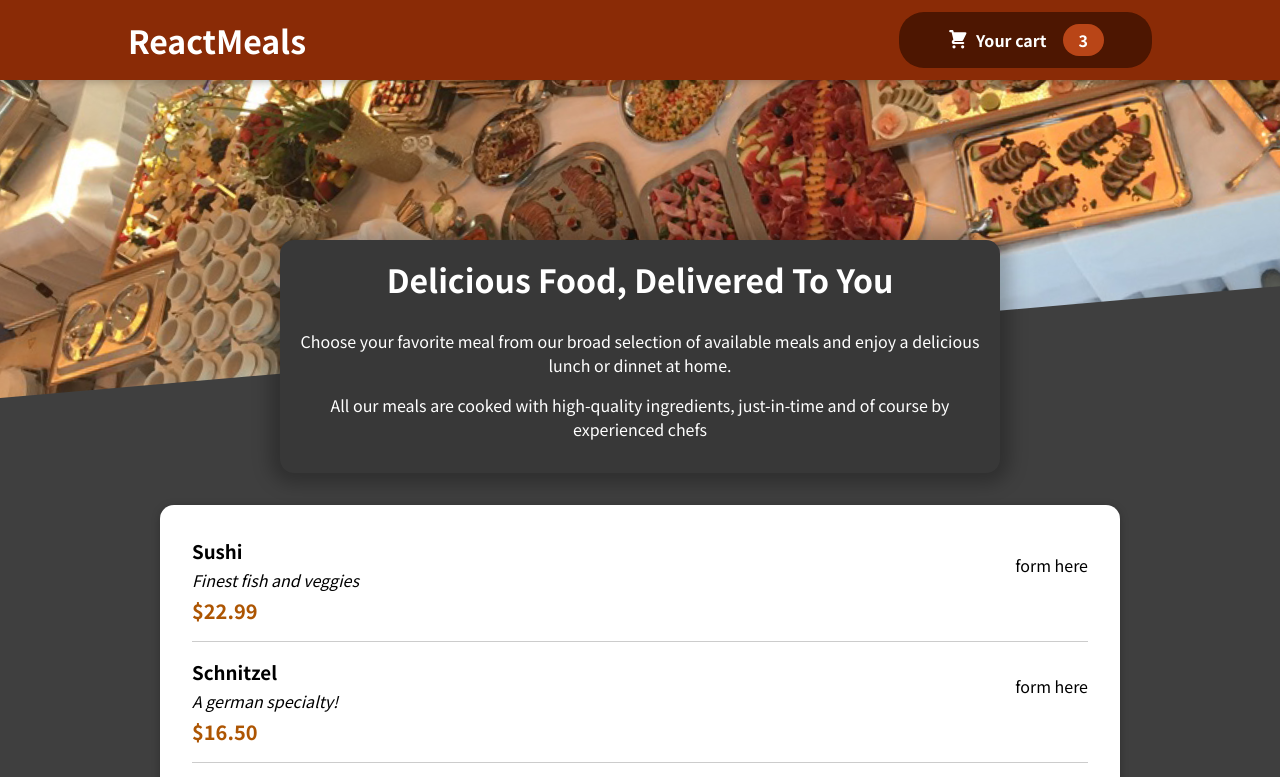
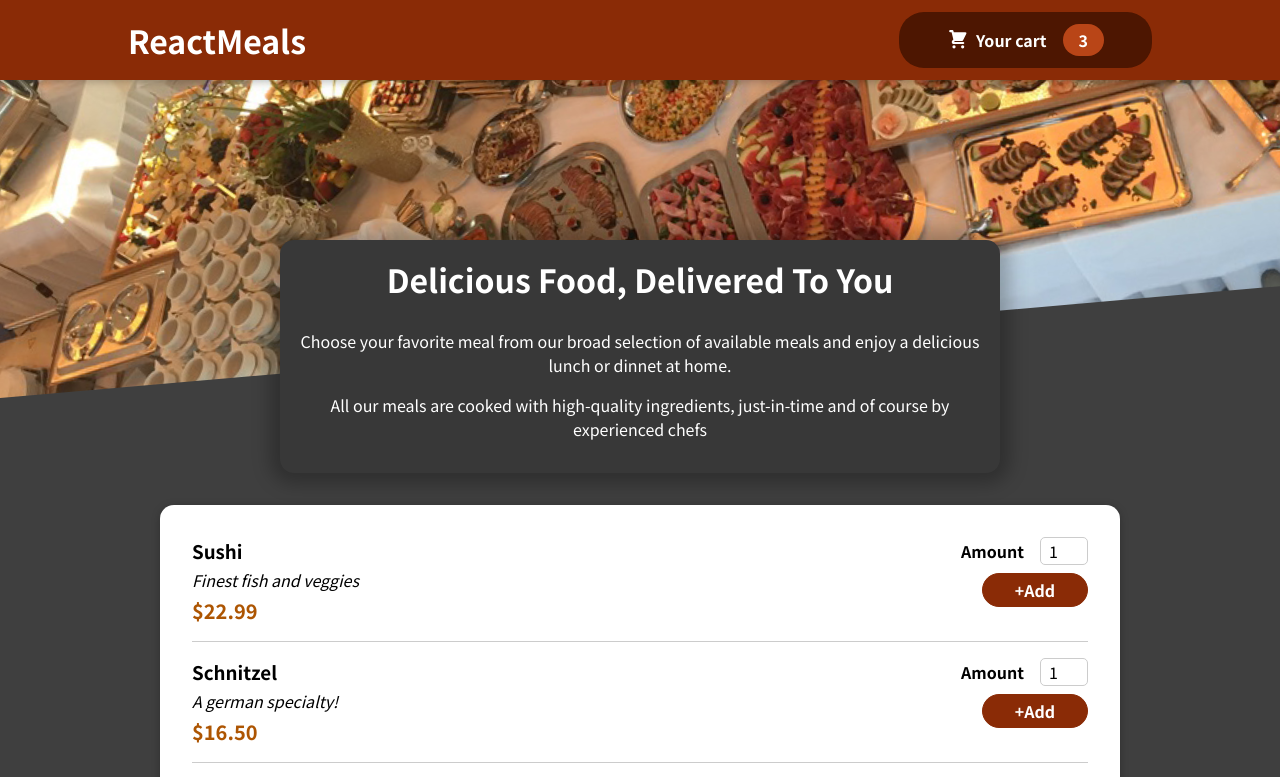
Before and after one commit to VictorMeneghini/react-food-app, a JavaScript app: page / in a window 1280 px wide. Shown: the top 777 px of the page. Built offline with nearby package versions, Linux system fonts and the light colour scheme.

Commit message:
feat: create MealItemForm component

```diff
--- a/src/components/Meals/MealItem/MealItem.js
+++ b/src/components/Meals/MealItem/MealItem.js
@@ -1,4 +1,5 @@
 import classes from './MealItem.module.css';
+import MealItemForm from './MealItemForm';
 
 const MealItem = (props) => {
 	const { price, name, description } = props;
@@ -12,7 +13,7 @@
 				<div className={classes.price}>{formatedPrice}</div>
 			</div>
 			<div>
-				<p>form here</p>
+				<MealItemForm />
 			</div>
 		</li>
 	);
--- /dev/null
+++ b/src/components/Meals/MealItem/MealItemForm.js
@@ -0,0 +1,21 @@
+import classes from './MealItemForm.module.css';
+import Input from '../../UI/Input';
+
+const MealItemForm = () => (
+	<form className={classes.form}>
+		<Input
+			label="Amount"
+			input={{
+				id: 'amount',
+				type: 'number',
+				min: '1',
+				max: '5',
+				step: '1',
+				defaultValue: '1',
+			}}
+		/>
+		<button type="submit">+Add</button>
+	</form>
+);
+
+export default MealItemForm;
--- /dev/null
+++ b/src/components/Meals/MealItem/MealItemForm.module.css
@@ -0,0 +1,20 @@
+.form {
+	text-align: right;
+}
+
+.form button {
+	font: inherit;
+	cursor: pointer;
+	background-color: #8a2b06;
+	border: 1px solid #8a2b06;
+	color: white;
+	padding: 0.25rem 2rem;
+	border-radius: 20px;
+	font-weight: bold;
+}
+
+.form button:hover,
+.form button:active {
+	background-color: #641e03;
+	border-color: #641e03;
+}
--- /dev/null
+++ b/src/components/UI/Input.js
@@ -0,0 +1,20 @@
+import classes from './Input.module.css';
+
+const Input = (props) => {
+	const { input, label } = props;
+
+	return (
+		<div className={classes.input}>
+			<label htmlFor={input.id}>{label} </label>
+			<input
+				id={input.id}
+				min={input.min}
+				max={input.max}
+				step={input.step}
+				defaultValue={input.defaultValue}
+			/>
+		</div>
+	);
+};
+
+export default Input;
--- /dev/null
+++ b/src/components/UI/Input.module.css
@@ -0,0 +1,18 @@
+.input {
+	display: flex;
+	align-items: center;
+	margin-bottom: 0.5rem;
+}
+
+.input label {
+	font-weight: bold;
+	margin-right: 1rem;
+}
+
+.input input {
+	width: 3rem;
+	border-radius: 5px;
+	border: 1px solid #ccc;
+	font: inherit;
+	padding-left: 0.5rem;
+}
```
